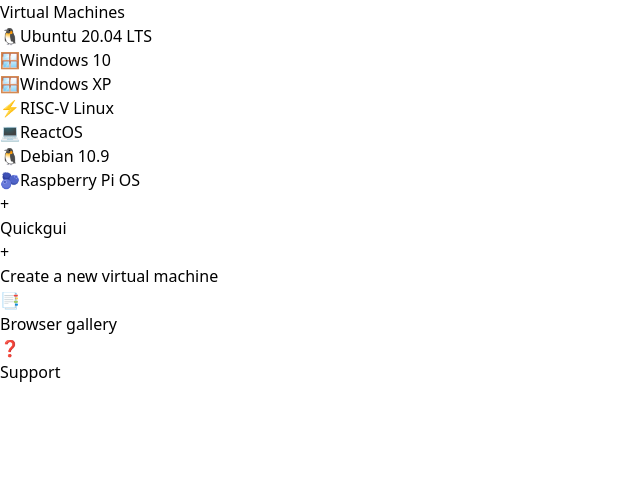
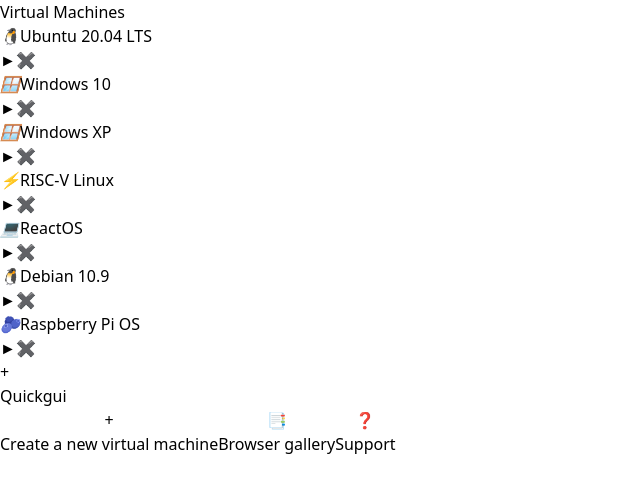
Before and after one commit to n1ckisthereu/quickgui-reloaded, a React (Vite) app: page / in a window 1280 px wide. Shown: the top 492 px of the page, without its empty margins (0-640 px from the left). Built offline with nearby package versions, Linux system fonts and the light colour scheme.

Commit message:
feat: improve acessibility change vm icons and cards to buttons

```diff
--- a/src/components/Layout/index.tsx
+++ b/src/components/Layout/index.tsx
@@ -25,8 +25,8 @@
         </div>
         <div className="col-span-8 pl-4 flex flex-col">
           <div className="flex items-center justify-start gap-2 p-2">
-            <div className="flex items-center justify-center">
-              <span className="text-1xl">+</span>
+            <div className="bg-gray-100 w-8 rounded-full flex items-center justify-center hover:shadow-md cursor-pointer">
+              <button className="text-2xl">+</button>
             </div>
             <h1 className="text-xl font-semibold text-left">Quickgui</h1>
           </div>
--- a/src/components/VMItem/index.tsx
+++ b/src/components/VMItem/index.tsx
@@ -1,11 +1,22 @@
 import VMListItems from "@/types/VMItemType";
 
+// TODO: Improve acessibility
 export default function VMItem(data: VMListItems, index: number) {
   return (
     <ul className="space-y-2">
-      <li key={index} className="flex items-center p-2 hover:bg-gray-100 rounded-md cursor-pointer">
-        <span className="mr-2 text-xl">{data.icon}</span>
-        <span>{data.name}</span>
+      <li key={index} className="flex items-center p-2 hover:bg-gray-100 rounded-md  justify-between">
+        <button className="w-full text-start cursor-default">
+          <i className="mr-2 text-xl">{data.icon}</i>
+          <span>{data.name}</span>
+        </button>
+        <div className="flex gap-2">
+          <button>
+            <span>►</span>
+          </button>
+          <button>
+            <span>✖</span>
+          </button>
+        </div>
       </li>
     </ul>
   );
--- a/src/pages/Home/index.tsx
+++ b/src/pages/Home/index.tsx
@@ -1,4 +1,3 @@
-import VMCard from "@/components/VMCard"
 import CardItemType from "@/types/CardItemType"
 
 export default function Home() {
@@ -12,7 +11,12 @@
     <div className="flex-1 flex items-center justify-center">
       <div className="grid grid-cols-3 gap-16">
         {cardMenuItems.map((card) => (
-          VMCard(card)
+          <button className="flex flex-col items-center p-4 border rounded-lg hover:shadow-md cursor-pointer">
+            <div className="w-12 h-12 bg-gray-100 rounded-full flex items-center justify-center mb-2">
+              <span className="text-2xl">{card.icon}</span>
+            </div>
+            <p className="text-sm text-center">{card.name}</p>
+          </button>
         ))}
       </div>
     </div>
```
